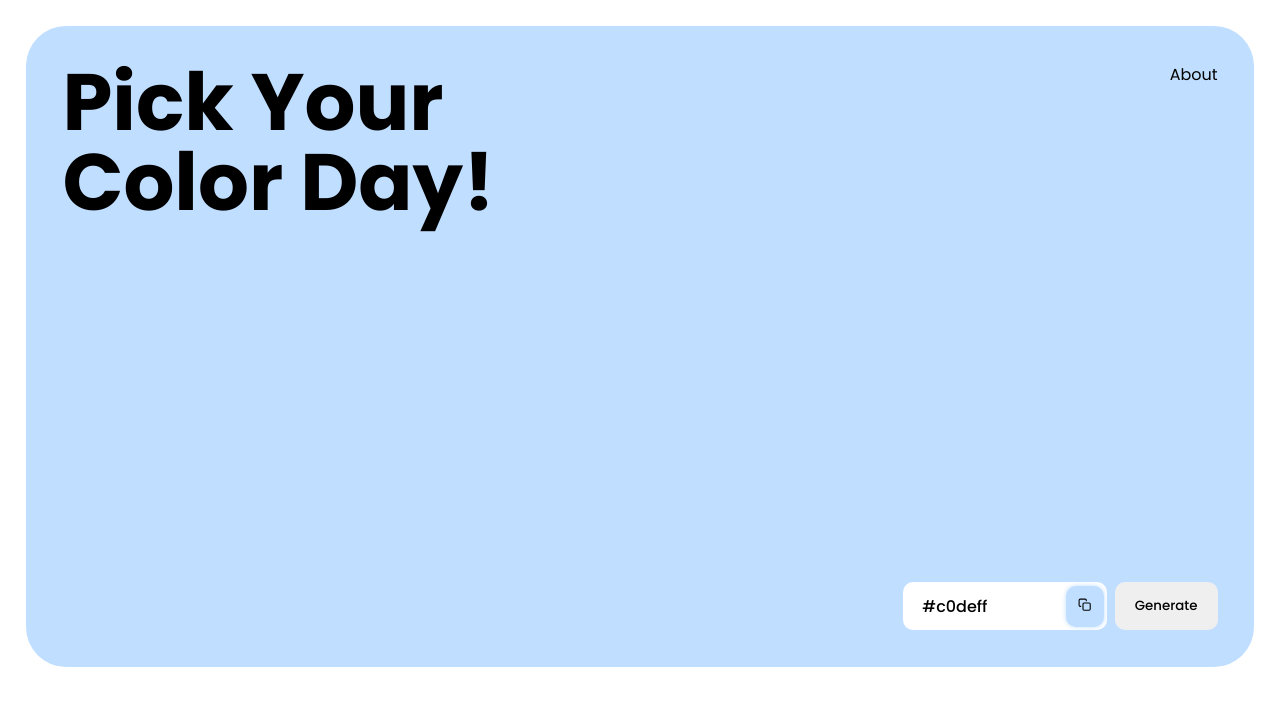
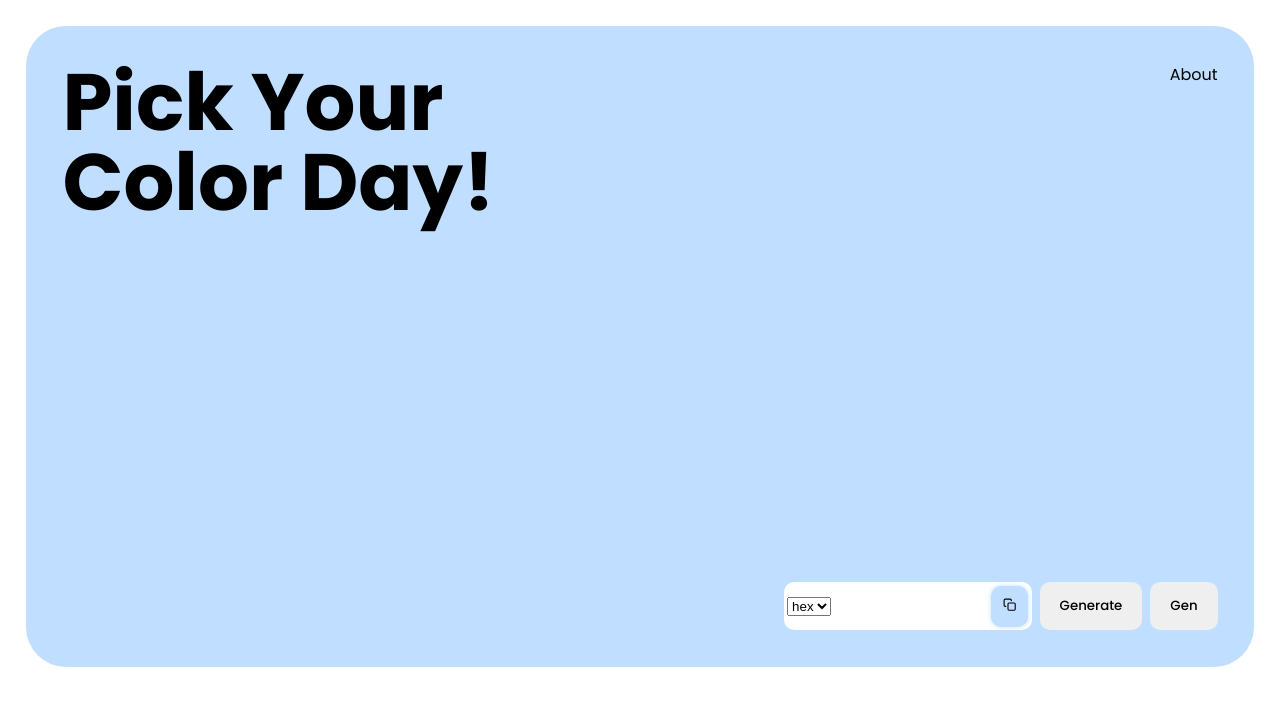
Before and after one commit to Tabyss/yolor, a React (Vite) app: page / in a window 1280 px wide. Shown: the top 706 px of the page. Built offline with nearby package versions, Linux system fonts and the light colour scheme.

Commit message:
Add Converter

```diff
--- a/src/App.jsx
+++ b/src/App.jsx
@@ -1,51 +1,32 @@
 import { useState } from "react";
 import { FiCopy } from "react-icons/fi";
 import "./App.css";
-
-function hexPicker() {
-  let arr = [
-    "1",
-    "2",
-    "3",
-    "4",
-    "5",
-    "6",
-    "7",
-    "8",
-    "9",
-    "0",
-    "a",
-    "b",
-    "c",
-    "d",
-    "e",
-    "f",
-  ];
-  const line1 = [];
-  for (let i = 0; i < 6; i++) {
-    line1.push(arr[Math.floor(Math.random() * 16)]);
-  }
-  let queu = "#" + line1.join("");
-  return queu;
-}
+import HexConvert from "./control/Converter";
+import HexPicker from "./control/Picker";
 
 function App() {
   const [hex, setHex] = useState("#c0deff");
+  const [result, setResult] = useState()
 
   function handleValue(e) {
     e.preventDefault();
-    setHex(hexPicker());
+    setHex(HexPicker);
+  }
+  function convertColor() {
+    let get = document.getElementById("form").value;
+    let result = HexConvert(hex, get)
+    setResult(result)
   }
 
   function handleChange() {
-    setHex();
+    console.log(HexConvert(hex, "hsl"));
   }
 
   function copyText() {
-    const copy = document.getElementById("hexel");
+    const copy = document.getElementById("hexel").value;
     copy.focus;
     navigator.clipboard.writeText(hex);
-    console.log("Copy!")
+    console.log("Copy!");
   }
 
   return (
@@ -63,19 +44,28 @@ function App() {
         </div>
         <div className="app-gene">
           <div className="app-value">
-            <p id="hexel" type="text" onChange={handleChange} value={hex} >{hex}</p>
+            <select className="app-select" id="form" onChange={convertColor}>
+              <option value="hex">hex</option>
+              <option value="rgb">rgb</option>
+              <option value="hsl">hsl</option>
+            </select>
+            <p id="hexel" type="text" onChange={handleValue} value={hex}>
+              {result}
+            </p>
             <button
               onClick={copyText}
               style={{
                 backgroundColor: hex,
-                boxShadow: hex ? `0px 0px 5px ${hex}` : null ,
+                boxShadow: hex ? `0px 0px 5px ${hex}` : "none",
                 // color:  ? "black" : "white"
               }}
             >
-              <FiCopy value={{ style: { verticalAlign: 'middle' } }}/>
+              <FiCopy value={{ style: { verticalAlign: "middle" } }} />
             </button>
           </div>
           <button onClick={handleValue}>Generate</button>
+          <button onClick={handleChange}>Gen</button>
+          {/* <button onClick={handleChange()}>Gen1</button> */}
         </div>
       </div>
     </div>
--- a/src/Converter.jsx
+++ b/src/control/Converter.jsx
@@ -1,4 +1,4 @@
-function hexConvert(hex, path) {
+function HexConvert(hex, path) {
     let result = /^#?([a-f\d]{2})([a-f\d]{2})([a-f\d]{2})$/i.exec(hex);
     //RGB
     let r = parseInt(result[1], [16]),
@@ -39,7 +39,9 @@ function hexConvert(hex, path) {
       return console.log(r + ", " + g + ", " + b);
     } else if (path === "hsl") {
       return console.log(h + ", " + s + ", " + l);
+    } else {
+      return console.log(hex)
     }
   }
 
-  export default hexConvert;
+  export default HexConvert;
--- /dev/null
+++ b/src/control/Picker.jsx
@@ -0,0 +1,28 @@
+function HexPicker() {
+    let arr = [
+      "1",
+      "2",
+      "3",
+      "4",
+      "5",
+      "6",
+      "7",
+      "8",
+      "9",
+      "0",
+      "a",
+      "b",
+      "c",
+      "d",
+      "e",
+      "f",
+    ];
+    const line1 = [];
+    for (let i = 0; i < 6; i++) {
+      line1.push(arr[Math.floor(Math.random() * 16)]);
+    }
+    let queu = "#" + line1.join("");
+    return queu;
+  }
+
+export default HexPicker
```
